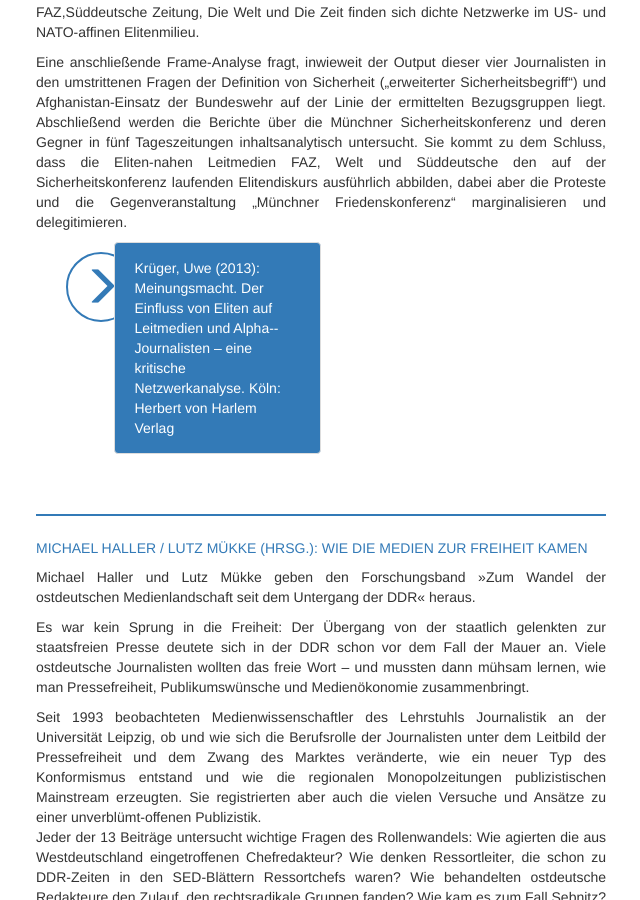
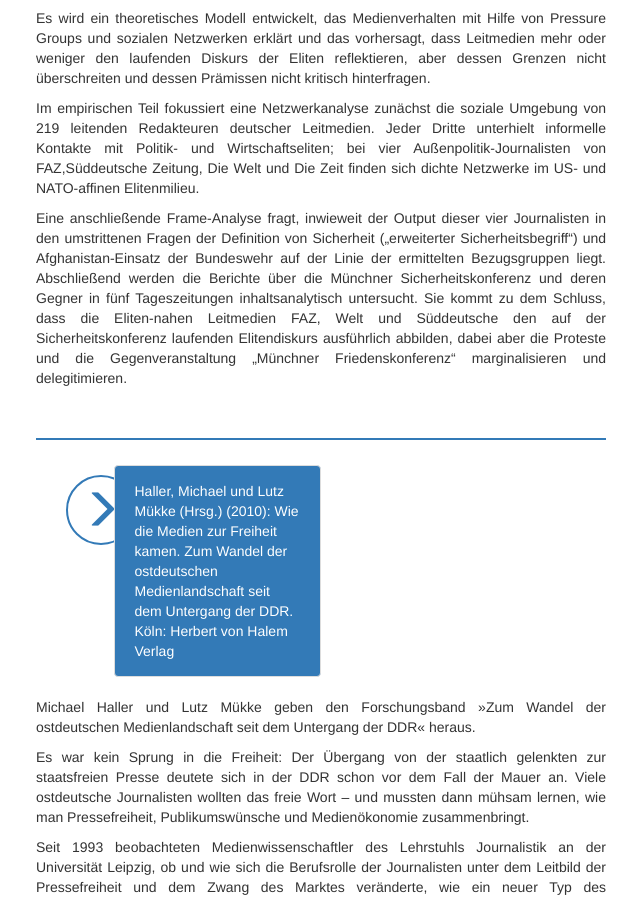
Before and after one commit to susedev/test, a Jekyll site: the page built from wir.html, in a window 1280 px wide and 900 px high, scrolled down 3038 px. Shown: the whole window, without its empty margins (229-869 px from the left). Built offline with Jekyll 4.4.1, drawn with Linux system fonts in a browser that asks for light colours; nearby versions of some CDN libraries; some of the changed text lies outside the part shown.

Commit message:
Update wir.html

```diff
--- a/wir.html
+++ b/wir.html
@@ -17,11 +17,11 @@ title: Wir
 
 <h4>Der Vorstand</h4>
 
-<p style="margin-left: 40px;"><a href="http://www.eijc.eu/de/dr-lutz-muekke-2/">| Dr. Lutz Mükke </a> Akademischer Direktor</p>
+<p style="margin-left: 40px;"><a href="http://www.eijc.eu/de/dr-lutz-muekke-2/" target="_blank">| Dr. Lutz Mükke </a> Akademischer Direktor</p>
 
-<p style="margin-left: 40px;"><a href="http://www.journalismusforschung.de/de/prof-em-dr-michael-haller/">| Prof. em. Dr. Michael Haller</a>,&nbsp;Stellvertretender Vorstandsvorsitzender</p>
+<p style="margin-left: 40px;"><a href="http://www.journalismusforschung.de/de/prof-em-dr-michael-haller/" target="_blank">| Prof. em. Dr. Michael Haller</a>,&nbsp;Stellvertretender Vorstandsvorsitzender</p>
 
-<p style="margin-left: 40px;"><a href="http://www.eijc.eu/de/stephan-seeger-2/">| Stephan Seeger</a>,&nbsp;Gesch&auml;ftsf&uuml;hrer Vorstand</p>
+<p style="margin-left: 40px;"><a href="http://www.eijc.eu/de/stephan-seeger-2/" target="_blank">| Stephan Seeger</a>,&nbsp;Gesch&auml;ftsf&uuml;hrer Vorstand</p>
 
 <h4>&nbsp;</h4>
 
@@ -49,7 +49,14 @@ title: Wir
 
 <div class="box" style="background-color: #337AB7; height:2px; margin-top:20px; margin-bottom:25px;">&nbsp;</div>
 
-<h4><a href="http://www.eijc.eu/de/michael-haller-brauchen-wir-zeitungen-zehn-gruende-warum-die-zeitungen-untergehen-und-zehn-vorschlaege-wie-dies-verhindert-werden-kann/" target="_blank">Michael Haller: Brauchen wir Zeitungen?</a></h4>
+<div class="container" style="max-width: 600px;">
+ <div class="col-xs-1">
+   <a class="btn btn-circle-3" href="http://www.halem-verlag.de/2014/brauchen-wir-zeitungen/" target="_blank" ><span class="glyphicon glyphicon-menu-right" aria-hidden="true"></span></a>
+ </div>
+ <div class="col-xs-5">
+   <a class="thumbnail" href="http://www.halem-verlag.de/2014/brauchen-wir-zeitungen/" target="_blank" style="background-color: #337AB7; color:#FFFFFF; padding: 15px 20px; ">Haller, Michael (2014): Brauchen wir Zeitungen? Zehn Gr&uuml;nde, warum die Zeitungen untergehen. Und zehn Vorschl&auml;ge, wie dies verhindert werden kann. K&ouml;ln: Herbert von Harlem Verlag</a>
+ </div>
+</div>
 
 <p style="text-align: justify;">Zehn Gr&uuml;nde, warum die Zeitungen untergehen. Und zehn Vorschl&auml;ge, wie dies verhindert werden kann.</p>
 
@@ -60,18 +67,15 @@ title: Wir
 <p style="text-align: justify;">Auf der Grundlage langfristig angelegter Erhebungen und empirischer Studien zeigt der Autor, wann und warum die Zeitungen ihre Leser verloren haben. So ist ihr Reichweitenverlust, der auf eine Kluft zwischen Medienrealit&auml;t und Lesererwartungen zur&uuml;ckzuf&uuml;hren ist, kein Naturgesetz. Michael Hallers Befunden zufolge gibt es Wege, den Graben zwischen den jungen Onlinern und den &auml;lteren Offlinern zu schlie&szlig;en. Der Autor formuliert Vorschl&auml;ge, wie die Zeitung ihre Stimme im cross- und multimedialen Konzert wiederfinden und so auch neue Leserschaften erschlie&szlig;en k&ouml;nnte. In seinem Beitrag zur Zeitungsdebatte <em>Brauchen wir Zeitungen?</em> diskutiert er das Potenzial, das in der Gattung &rsaquo;Regionalzeitung&lsaquo; und in ihrem Verbreitungsgebiet noch immer steckt.</p>
 
 
+<div class="box" style="background-color: #337AB7; height:2px; margin-top:20px; margin-bottom:25px;">&nbsp;</div>
 <div class="container" style="max-width: 600px;">
  <div class="col-xs-1">
-   <a class="btn btn-circle-3" href="http://www.halem-verlag.de/2014/brauchen-wir-zeitungen/" target="_blank" ><span class="glyphicon glyphicon-menu-right" aria-hidden="true"></span></a>
+   <a class="btn btn-circle-3" href="http://www.halem-verlag.de/2013/meinungsmacht-und-elite-journalismus/" target="_blank" ><span class="glyphicon glyphicon-menu-right" aria-hidden="true"></span></a>
  </div>
  <div class="col-xs-5">
-   <a class="thumbnail" href="http://www.halem-verlag.de/2014/brauchen-wir-zeitungen/" target="_blank" style="background-color: #337AB7; color:#FFFFFF; padding: 15px 20px; ">Haller, Michael (2014): Brauchen wir Zeitungen? Zehn Gr&uuml;nde, warum die Zeitungen untergehen. Und zehn Vorschl&auml;ge, wie dies verhindert werden kann. K&ouml;ln: Herbert von Harlem Verlag</a>
+   <a class="thumbnail" href="http://www.halem-verlag.de/2013/meinungsmacht-und-elite-journalismus/" target="_blank" style="background-color: #337AB7; color:#FFFFFF; padding: 15px 20px; ">Kr&uuml;ger, Uwe (2013): Meinungsmacht. Der Einfluss von Eliten auf Leitmedien und Alpha-&shy;Journalisten &ndash; eine kritische Netzwerkanalyse. K&ouml;ln: Herbert von Harlem Verlag</a>
  </div>
 </div>
-
-<div class="box" style="background-color: #337AB7; height:2px; margin-top:20px; margin-bottom:25px;">&nbsp;</div>
-<h4><a href="http://www.eijc.eu/de/uwe-krueger-meinungsmacht-der-einfluss-von-eliten-auf-leitmedien-und-alpha-%c2%adjournalisten-eine-kritische-netzwerkanalyse/" rel="bookmark" title="Permanent Link to Uwe Krüger: Meinungsmacht. Der Einfluss von Eliten auf Leitmedien und Alpha-­Journalisten – eine kritische Netzwerkanalyse" target="_blank">Uwe Kr&uuml;ger: Meinungsmacht. Der Einfluss von Eliten auf Leitmedien und Alpha-&shy;Journalisten &ndash; eine kritische Netzwerkanalyse</a></h4>
-
 <p style="text-align: justify;">Die Interaktionen zwischen Journalisten und Eliten&nbsp;wurden bislang meist vor systemtheoretischem Hintergrund und durch Befragung von Akteuren erforscht, wobei die Ergebnisse anonymisiert wurden. Diese Arbeit w&auml;hlt theoretisch und methodisch einen anderen Ansatz, um Eliten-Einfl&uuml;sse auf journalistische Inhalte zu lokalisieren.</p>
 
 <p style="text-align: justify;">Es wird ein theoretisches Modell entwickelt, das Medienverhalten mit Hilfe von Pressure Groups und sozialen Netzwerken erkl&auml;rt und das vorhersagt, dass Leitmedien mehr oder weniger den laufenden Diskurs der Eliten reflektieren, aber dessen Grenzen nicht &uuml;berschreiten und dessen Pr&auml;missen nicht kritisch hinterfragen.</p>
@@ -80,19 +84,18 @@ title: Wir
 
 <p style="text-align: justify;">Eine anschlie&szlig;ende Frame-Analyse fragt, inwieweit der Output dieser vier Journalisten in den umstrittenen Fragen der Definition von Sicherheit (&bdquo;erweiterter Sicherheitsbegriff&ldquo;) und Afghanistan-Einsatz der Bundeswehr auf der Linie der ermittelten Bezugsgruppen liegt. Abschlie&szlig;end werden die Berichte &uuml;ber die M&uuml;nchner Sicherheitskonferenz und deren Gegner in f&uuml;nf Tageszeitungen inhaltsanalytisch untersucht. Sie kommt zu dem Schluss, dass die Eliten-nahen Leitmedien FAZ, Welt und S&uuml;ddeutsche den auf der Sicherheitskonferenz laufenden Elitendiskurs ausf&uuml;hrlich abbilden, dabei aber die Proteste und die Gegenveranstaltung &bdquo;M&uuml;nchner Friedenskonferenz&ldquo; marginalisieren und delegitimieren.</p>
 
-<div class="container" style="max-width: 600px;">
- <div class="col-xs-1">
-   <a class="btn btn-circle-3" href="http://www.halem-verlag.de/2013/meinungsmacht-und-elite-journalismus/" target="_blank" ><span class="glyphicon glyphicon-menu-right" aria-hidden="true"></span></a>
- </div>
- <div class="col-xs-5">
-   <a class="thumbnail" href="http://www.halem-verlag.de/2013/meinungsmacht-und-elite-journalismus/" target="_blank" style="background-color: #337AB7; color:#FFFFFF; padding: 15px 20px; ">Kr&uuml;ger, Uwe (2013): Meinungsmacht. Der Einfluss von Eliten auf Leitmedien und Alpha-&shy;Journalisten &ndash; eine kritische Netzwerkanalyse. K&ouml;ln: Herbert von Harlem Verlag</a>
- </div>
-</div>
+
 <p>&nbsp;</p>
 
 <div class="box" style="background-color: #337AB7; height:2px; margin-top:20px; margin-bottom:25px;">&nbsp;</div>
-<h4><a href="http://www.eijc.eu/de/michael-haller-lutz-muekke-hrsg-wie-die-medien-zur-freiheit-kamen/" target="_blank" rel="bookmark" title="Permanent Link to Michael Haller / Lutz Mükke (Hrsg.): Wie die Medien zur Freiheit kamen">Michael Haller / Lutz M&uuml;kke (Hrsg.): Wie die Medien zur Freiheit kamen</a></h4>
-
+<div class="container" style="max-width: 600px;">
+ <div class="col-xs-1">
+   <a class="btn btn-circle-3" href="http://www.halem-verlag.de/2011/wie-die-medien-zur-freiheit-kamen/" target="_blank" ><span class="glyphicon glyphicon-menu-right" aria-hidden="true"></span></a>
+ </div>
+ <div class="col-xs-5">
+   <a class="thumbnail" href="http://www.halem-verlag.de/2011/wie-die-medien-zur-freiheit-kamen/" target="_blank" style="background-color: #337AB7; color:#FFFFFF; padding: 15px 20px; ">Haller,&nbsp;Michael und Lutz M&uuml;kke (Hrsg.) (2010): Wie die Medien zur Freiheit kamen. Zum Wandel der ostdeutschen Medienlandschaft seit dem Untergang der DDR. K&ouml;ln: Herbert von Halem Verlag</a>
+ </div>
+</div>
 <p style="text-align: justify;">Michael Haller und Lutz M&uuml;kke geben den Forschungsband &raquo;Zum Wandel der ostdeutschen Medienlandschaft seit dem Untergang der DDR&laquo; heraus.</p>
 
 <p style="text-align: justify;">Es war kein Sprung in die Freiheit: Der &Uuml;bergang von der staatlich gelenkten zur staatsfreien Presse deutete sich in der DDR schon vor dem Fall der Mauer an. Viele ostdeutsche Journalisten wollten das freie Wort &ndash; und mussten dann m&uuml;hsam lernen, wie man Pressefreiheit, Publikumsw&uuml;nsche und Medien&ouml;konomie zusammenbringt.</p>
@@ -102,20 +105,9 @@ Jeder der 13 Beitr&auml;ge untersucht wichtige Fragen des Rollenwandels: Wie agi
 Dieses Buch gibt wissenschaftlich gesicherte Antworten auf die Frage nach Mentalit&auml;ten, Normen und Regeln, die den gesellschaftlichen Diskurs Ostdeutschlands pr&auml;gen.</p>
 
 
-<div class="container" style="max-width: 600px;">
- <div class="col-xs-1">
-   <a class="btn btn-circle-3" href="http://www.halem-verlag.de/2011/wie-die-medien-zur-freiheit-kamen/" target="_blank" ><span class="glyphicon glyphicon-menu-right" aria-hidden="true"></span></a>
- </div>
- <div class="col-xs-5">
-   <a class="thumbnail" href="http://www.halem-verlag.de/2011/wie-die-medien-zur-freiheit-kamen/" target="_blank" style="background-color: #337AB7; color:#FFFFFF; padding: 15px 20px; ">Haller,&nbsp;Michael und Lutz M&uuml;kke (Hrsg.) (2010): Wie die Medien zur Freiheit kamen. Zum Wandel der ostdeutschen Medienlandschaft seit dem Untergang der DDR. K&ouml;ln: Herbert von Halem Verlag</a>
- </div>
-</div>
+
 
 <div class="box" style="background-color: #337AB7; height:2px; margin-top:20px; margin-bottom:25px;">&nbsp;</div>
-
-<h4><a href="http://www.eijc.eu/de/manuel-thomae-the-decay-of-the-audience-news-media-use-between-newspaper-and-the-internet-2/" rel="bookmark" title="Permanent Link to Manuel Thomä: Der Zerfall des Publikums. Nachrichtennutzung zwischen Zeitung und Internet." target="_blank" >Manuel Thom&auml;: Der Zerfall des Publikums. Nachrichtennutzung zwischen Zeitung und Internet</a></h4>
-
-<p>E-paper, Webseite, Blog und nat&uuml;rlich Zeitung &ndash; Verlage vermitteln heute journalistische Informationsangebote &uuml;ber viele Channels. Doch wie informieren sich die Leser und User? Nur wenig ist bekannt dar&uuml;ber, ob f&uuml;r sie im Netz andere Themen Relevanz besitzen als in der Tageszeitung oder ob ein attraktiver Online-Auftritt neue Leser gewinnen und an die Zeitung heranf&uuml;hren kann. Manuel Thom&auml; beschreibt, wie journalistische Informationsangebote in Print- und Online-Medien genutzt werden. Er zeigt den Wandel des Nachrichtensystems zwischen Zeitung und Internet und welche Folgen er f&uuml;r die Medienrezeption der Leser hat. Dargestellt werden verschiedene Ans&auml;tze, die sich in der Kommunikations- und Medienforschung mit diesen Entwicklungen besch&auml;ftigen. Die empirische Basis bildet ein langj&auml;hriges Forschungsprojekt des Instituts f&uuml;r Praktische Journalismusforschung. Um die spezifische Nutzung einzelner Channels zu analysieren wurden 30 problemzentrierte Interviews gef&uuml;hrt, 1.239 regelm&auml;&szlig;ige Leser telefonisch interviewt und erstmals &uuml;ber eine Paneluntersuchung rund 350 Leser und User periodisch online befragt. Die Ergebnisse zeigen, wie h&auml;ufig und warum die befragten Leser auf einzelne Medienangebote zugreifen, wie sie diese bewerten und warum sie auf andere verzichten.</p>
 
 <div class="container" style="max-width: 600px;">
  <div class="col-md-1">
@@ -125,3 +117,5 @@ Dieses Buch gibt wissenschaftlich gesicherte Antworten auf die Frage nach Mental
    <a class="thumbnail" href="http://link.springer.com/book/10.1007%2F978-3-658-01190-1" target="_blank" style="background-color: #337AB7; color:#FFFFFF; padding: 15px 20px; ">Thom&auml;, Manuel (2013): Der Zerfall des Publikums. Nachrichtennutzung zwischen Zeitung und Internet. Wiesbaden: Springer VS</a>
  </div>
 </div>
+
+<p>E-paper, Webseite, Blog und nat&uuml;rlich Zeitung &ndash; Verlage vermitteln heute journalistische Informationsangebote &uuml;ber viele Channels. Doch wie informieren sich die Leser und User? Nur wenig ist bekannt dar&uuml;ber, ob f&uuml;r sie im Netz andere Themen Relevanz besitzen als in der Tageszeitung oder ob ein attraktiver Online-Auftritt neue Leser gewinnen und an die Zeitung heranf&uuml;hren kann. Manuel Thom&auml; beschreibt, wie journalistische Informationsangebote in Print- und Online-Medien genutzt werden. Er zeigt den Wandel des Nachrichtensystems zwischen Zeitung und Internet und welche Folgen er f&uuml;r die Medienrezeption der Leser hat. Dargestellt werden verschiedene Ans&auml;tze, die sich in der Kommunikations- und Medienforschung mit diesen Entwicklungen besch&auml;ftigen. Die empirische Basis bildet ein langj&auml;hriges Forschungsprojekt des Instituts f&uuml;r Praktische Journalismusforschung. Um die spezifische Nutzung einzelner Channels zu analysieren wurden 30 problemzentrierte Interviews gef&uuml;hrt, 1.239 regelm&auml;&szlig;ige Leser telefonisch interviewt und erstmals &uuml;ber eine Paneluntersuchung rund 350 Leser und User periodisch online befragt. Die Ergebnisse zeigen, wie h&auml;ufig und warum die befragten Leser auf einzelne Medienangebote zugreifen, wie sie diese bewerten und warum sie auf andere verzichten.</p>
```
